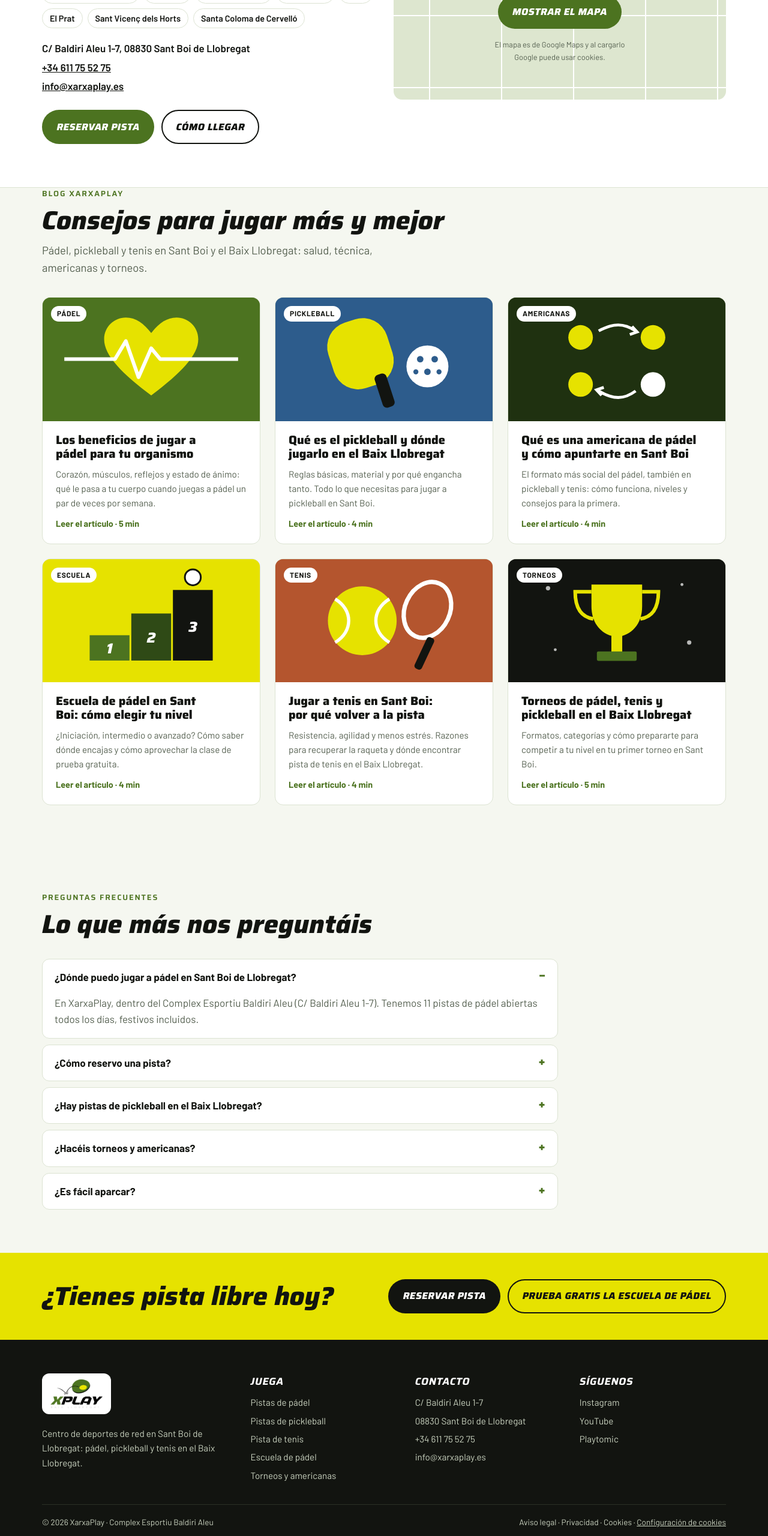
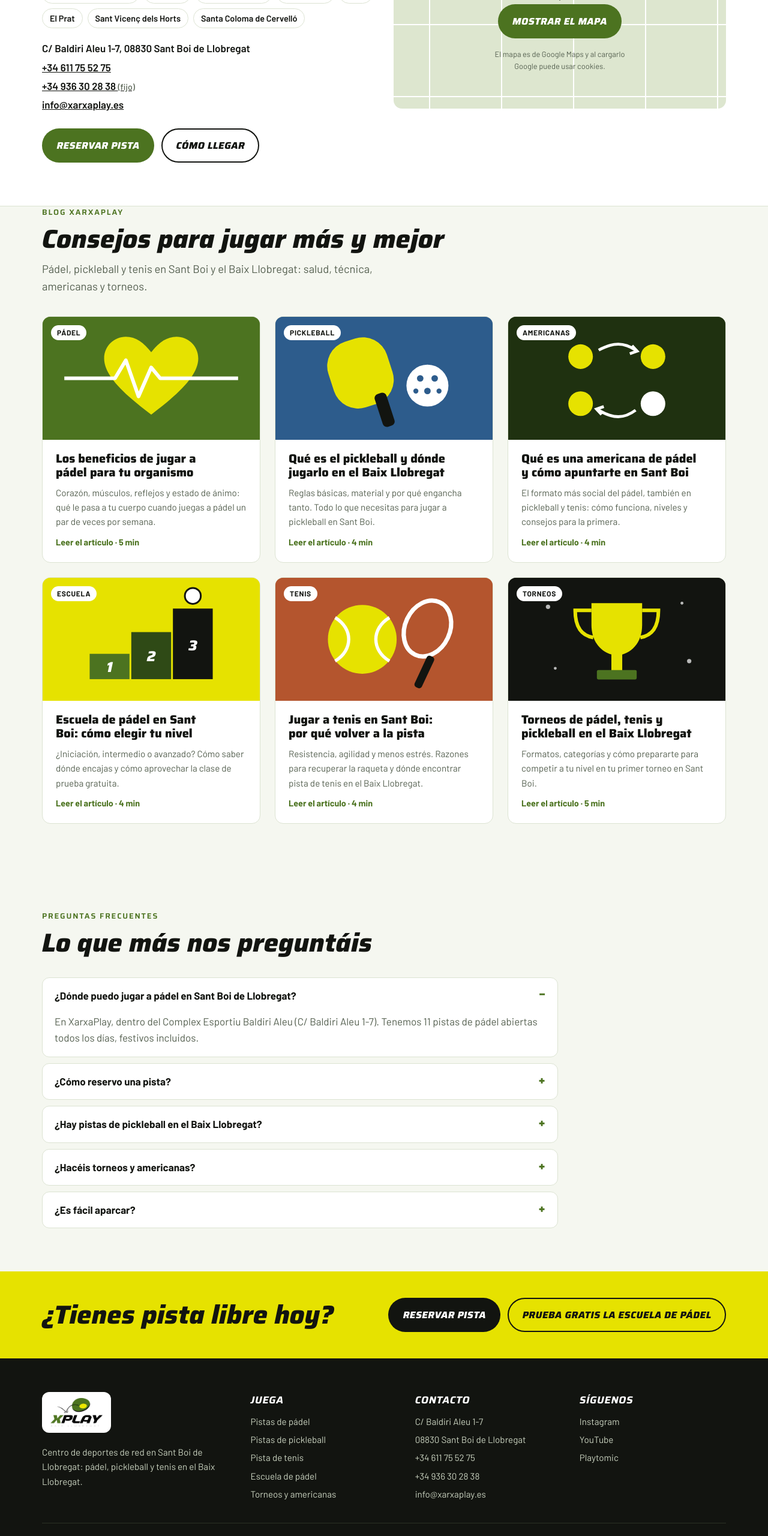
Before and after one commit to xarxaplay-baix/web-xarxaplay, an Astro site: page /es in a window 1280 px wide. Shown: the part 5940-8500 px from the top of the page at 60% size. Built offline with nearby package versions, Linux system fonts and the light colour scheme; Astro itself is replaced by a stand-in of ours.

Commit message:
Afegeix el telèfon fix 936 30 28 38 al contacte, al peu i a les dades estructurades

```diff
--- a/src/components/Home.astro
+++ b/src/components/Home.astro
@@ -224,6 +224,7 @@ const t: Record<string, string> = lang === "es" ? { ...ca, ...es } : ca;
         <div class="addr">
           <span>C/ Baldiri Aleu 1-7, 08830 Sant Boi de Llobregat</span>
           <a href="tel:+34611755275">+34 611 75 52 75</a>
+          <a href="tel:+34936302838">+34 936 30 28 38 <small class="tel-tag"><Fragment set:html={t["tel_fix"]} /></small></a>
           <a href="mailto:info@xarxaplay.es">info@xarxaplay.es</a>
         </div>
         <div class="cta-row"><a class="btn btn-green" href="https://playtomic.com/clubs/new-complex-esportiu-baldiri-aleu"><Fragment set:html={t["cta_book"]} /></a><a class="btn btn-ghost" href="https://www.google.com/maps/dir/?api=1&amp;destination=XarxaPlay%2C+Carrer+Baldiri+Aleu+1-7%2C+08830+Sant+Boi+de+Llobregat" rel="noopener" target="_blank" data-ev="com_arribar"><Fragment set:html={t["howto"]} /></a></div>
@@ -299,7 +300,7 @@ const t: Record<string, string> = lang === "es" ? { ...ca, ...es } : ca;
         <p style="margin-top:14px"><Fragment set:html={t["ft_about"]} /></p>
       </div>
       <div><h4><Fragment set:html={t["ft_play"]} /></h4><ul><li><a href="#padel"><Fragment set:html={t["ft_l1"]} /></a></li><li><a href="#pickleball"><Fragment set:html={t["ft_l2"]} /></a></li><li><a href="#tennis"><Fragment set:html={t["ft_l3"]} /></a></li><li><a href="#escola"><Fragment set:html={t["nav4"]} /></a></li><li><a href="#tornejos"><Fragment set:html={t["nav5"]} /></a></li></ul></div>
-      <div><h4><Fragment set:html={t["ft_contact"]} /></h4><ul><li>C/ Baldiri Aleu 1-7</li><li>08830 Sant Boi de Llobregat</li><li><a href="tel:+34611755275">+34 611 75 52 75</a></li><li><a href="mailto:info@xarxaplay.es">info@xarxaplay.es</a></li></ul></div>
+      <div><h4><Fragment set:html={t["ft_contact"]} /></h4><ul><li>C/ Baldiri Aleu 1-7</li><li>08830 Sant Boi de Llobregat</li><li><a href="tel:+34611755275">+34 611 75 52 75</a></li><li><a href="tel:+34936302838">+34 936 30 28 38</a></li><li><a href="mailto:info@xarxaplay.es">info@xarxaplay.es</a></li></ul></div>
       <div><h4><Fragment set:html={t["ft_follow"]} /></h4><ul><li><a href="https://www.instagram.com/xarxaplay/">Instagram</a></li><li><a href="https://www.youtube.com/@XarxaPlay">YouTube</a></li><li><a href="https://playtomic.com/clubs/new-complex-esportiu-baldiri-aleu">Playtomic</a></li></ul></div>
     </div>
     <div class="legal"><span>© 2026 XarxaPlay · Complex Esportiu Baldiri Aleu</span><span><Fragment set:html={t["ft_legal"]} /> · <button type="button" class="link-btn" data-cookie-settings><Fragment set:html={t["ck_settings"]} /></button></span></div>
--- a/src/i18n/ca.json
+++ b/src/i18n/ca.json
@@ -199,5 +199,6 @@
  "ck_text": "Fem servir galetes d'analítica (Google Analytics) per saber com s'utilitza la web i millorar-la. Només s'activen si les acceptes.",
  "ck_accept": "Accepto",
  "ck_reject": "Rebutjo",
- "ck_settings": "Configuració de galetes"
+ "ck_settings": "Configuració de galetes",
+ "tel_fix": "(fix)"
 }
--- a/src/i18n/es.json
+++ b/src/i18n/es.json
@@ -214,5 +214,6 @@
  "ck_text": "Usamos cookies de analítica (Google Analytics) para saber cómo se usa la web y mejorarla. Solo se activan si las aceptas.",
  "ck_accept": "Acepto",
  "ck_reject": "Rechazo",
- "ck_settings": "Configuración de cookies"
+ "ck_settings": "Configuración de cookies",
+ "tel_fix": "(fijo)"
 }
--- a/src/layouts/Base.astro
+++ b/src/layouts/Base.astro
@@ -21,6 +21,10 @@ const ld = {
       ? "Centro de deportes de red en Sant Boi de Llobregat (Baix Llobregat): 11 pistas de pádel, 4 de pickleball y 1 de tenis."
       : "Centre d'esports de xarxa a Sant Boi de Llobregat (Baix Llobregat): 11 pistes de pàdel, 4 de pickleball i 1 de tennis.",
   telephone: "+34611755275",
+  contactPoint: [
+    { "@type": "ContactPoint", telephone: "+34611755275", contactType: "customer service", availableLanguage: ["ca", "es"] },
+    { "@type": "ContactPoint", telephone: "+34936302838", contactType: "customer service", availableLanguage: ["ca", "es"] },
+  ],
   email: "info@xarxaplay.es",
   url: abs(path),
   image: abs("/img/padel-pistes-sant-boi-1600.webp"),
--- a/src/styles/global.css
+++ b/src/styles/global.css
@@ -297,3 +297,5 @@ section[id]{scroll-margin-top:80px}
 .cookie .btn{color:#fff;font-size:.85rem;padding:.65em 1.2em;flex:1}
 @media (min-width:860px){.cookie{bottom:20px}}
 .link-btn{background:none;border:0;padding:0;font:inherit;color:inherit;text-decoration:underline;cursor:pointer}
+
+.tel-tag{font-weight:500;color:var(--muted)}
```
